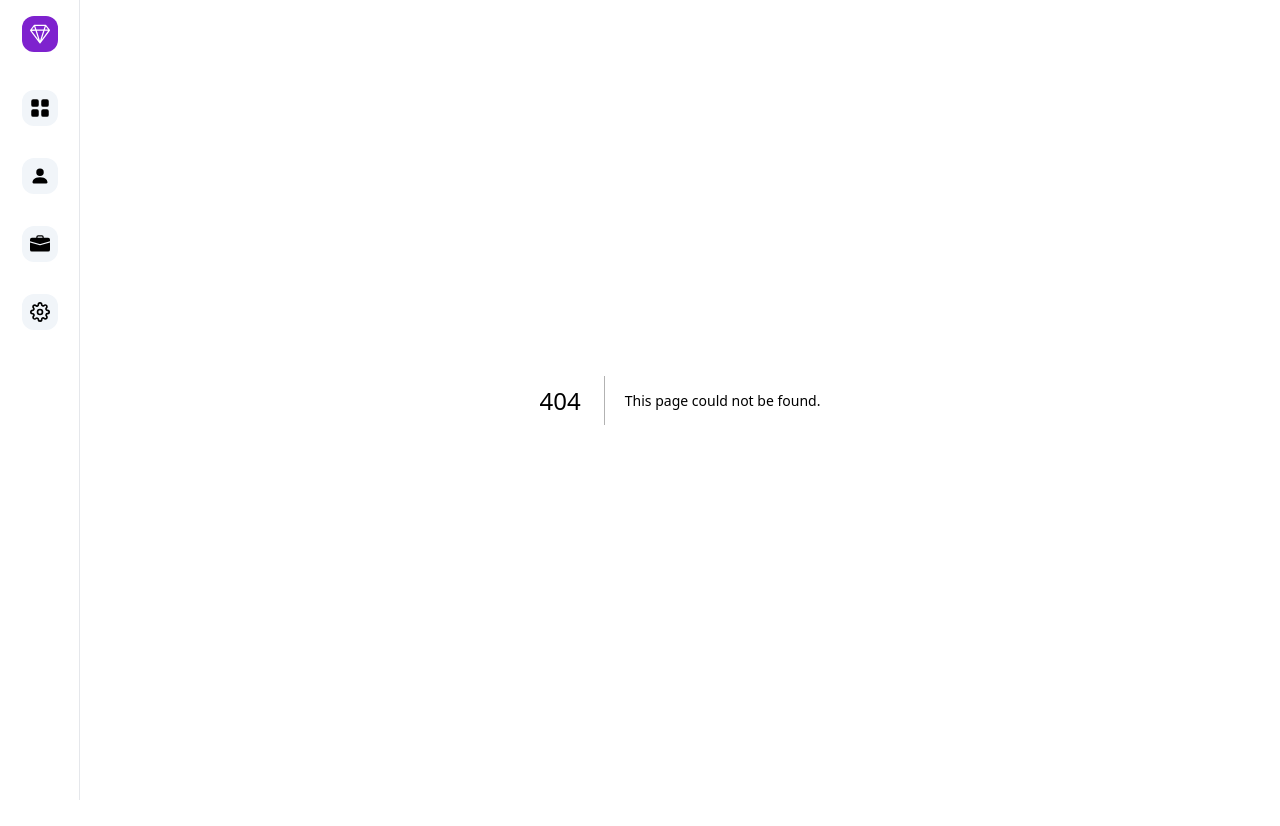
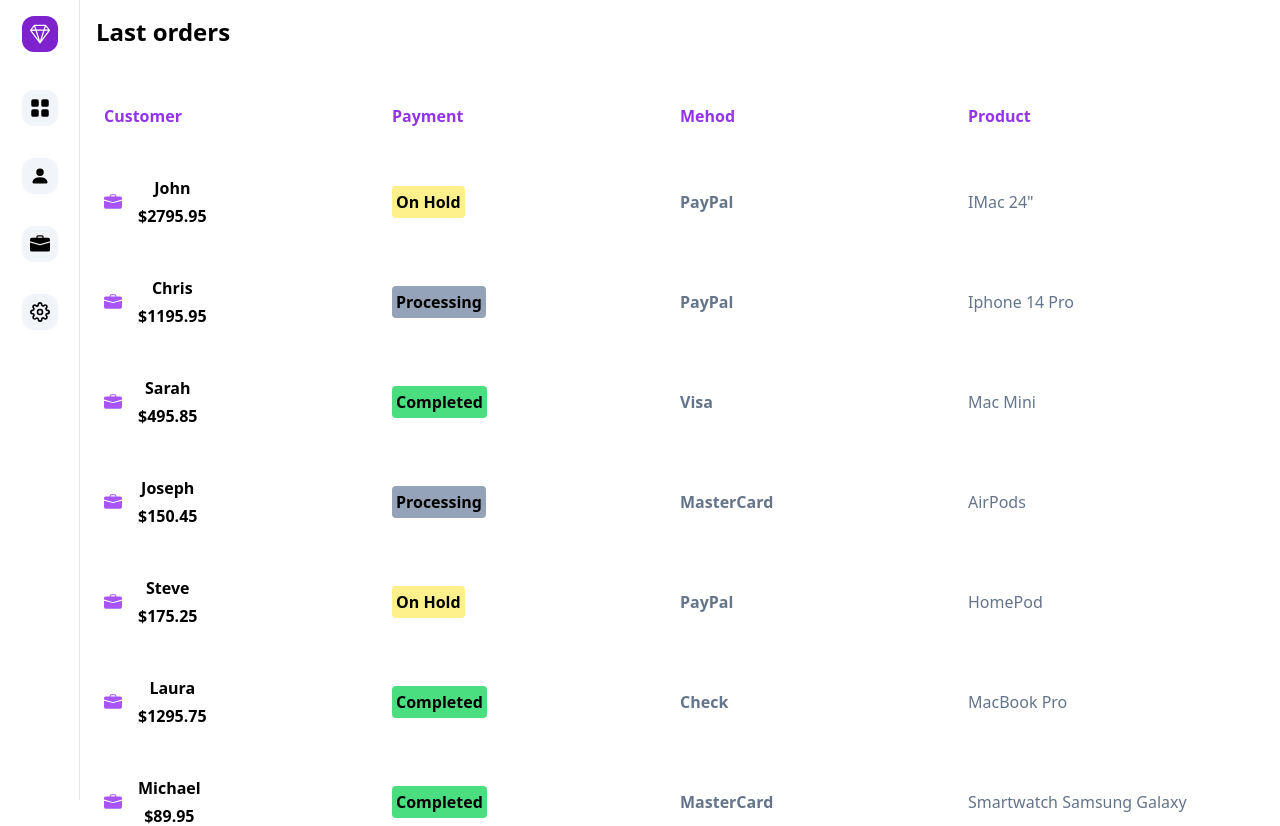
Before and after one commit to leasabus/dashboard-nextjs, a Next.js app: page /orders in a window 1280 px wide. Before the commit this address had no page. Shown: the top 826 px of the page. Before the commit the page ends 800 px from the top, so only its background shows below. Built offline with nearby package versions, Linux system fonts and the light colour scheme.

Commit message:
first version

```diff
--- /dev/null
+++ b/src/components/RecentOrders.jsx
@@ -0,0 +1,37 @@
+import React from 'react'
+import { data } from '@/data/data'
+import { HiShoppingBag } from 'react-icons/hi';
+import Link from 'next/link';
+
+export const RecentOrders = () => {
+    return (
+        <>
+            <h1 className='p-2 mt-4 text-xl'>Recent Orders</h1>
+            {
+                data.map((order, id) => (
+                    <li className='list-none  '
+                        key={id}>
+                        <div className='h-full flex flex-row items-center justify-center md:justify-around gap-10 p-2 mt-2 md:p-1'>
+                            <div className=' flex flex-row items-center justify-center w-[200px] md:w-full gap-4 m-auto '>
+                                <div className='flex items-center justify-center text-center '>
+                                    <Link href="customers"> <HiShoppingBag size={24} className='text-purple-700 bg-slate-300 rounded hover:text-slate-300 hover:bg-purple-700  ' /></Link>
+                                </div>
+                                <div className=' md:w-[100px]'>
+                                    <p className='font-bold'>${order.total}</p>
+                                    <p className='text-slate-600'>{order.name.first}</p>
+                                </div>
+                            </div>
+
+                            <div className='flex flex-row items-center md:justify-center p-2 w-full ' >
+                                <p className='font-semibold'>{order.date}</p>
+                            </div>
+
+                        </div>
+
+                    </li>
+                ))
+            }
+
+        </>
+    )
+}
--- a/src/data/data.js
+++ b/src/data/data.js
@@ -9,6 +9,7 @@ export const data = [
         status: 'On Hold',
         method: 'PayPal',
         date: '15 Minutes ago',
+        product: 'IMac 24"'
     },
     {
         id: 2,
@@ -20,6 +21,7 @@ export const data = [
         status: 'Processing',
         method: 'PayPal',
         date: '23 Minutes ago',
+        product: 'Iphone 14 Pro'
     },
     {
         id: 3,
@@ -31,6 +33,7 @@ export const data = [
         status: 'Completed',
         method: 'Visa',
         date: '1 Hour ago',
+        product: 'Mac Mini'
     },
     {
         id: 4,
@@ -42,6 +45,7 @@ export const data = [
         status: 'Processing',
         method: 'MasterCard',
         date: '1 Hour ago',
+        product: 'AirPods'
     },
     {
         id: 5,
@@ -53,6 +57,7 @@ export const data = [
         status: 'On Hold',
         method: 'PayPal',
         date: '2 Hour ago',
+        product: 'HomePod'
     },
     {
         id: 6,
@@ -64,6 +69,7 @@ export const data = [
         status: 'Completed',
         method: 'Check',
         date: '3 Hour ago',
+        product: 'MacBook Pro'
     },
     {
         id: 7,
@@ -75,6 +81,7 @@ export const data = [
         status: 'Completed',
         method: 'MasterCard',
         date: '3 Hour ago',
+        product: 'Smartwatch Samsung Galaxy'
     },
     {
         id: 8,
@@ -86,6 +93,7 @@ export const data = [
         status: 'Completed',
         method: 'Visa',
         date: '7 Hour ago',
+        product: 'Apple Iphone 13 Pro'
     },
     {
         id: 9,
@@ -97,6 +105,7 @@ export const data = [
         status: 'Completed',
         method: 'PayPal',
         date: '1 Day ago',
+        product: 'Headphones'
     },
     {
         id: 10,
@@ -108,5 +117,6 @@ export const data = [
         status: 'Completed',
         method: 'MasterCard',
         date: '1 Day ago',
+        product: 'Headsets '
     },
 ];
--- /dev/null
+++ b/src/pages/customers.jsx
@@ -0,0 +1,53 @@
+import React from 'react'
+import { data } from '@/data/data'
+import { MdAccountCircle } from 'react-icons/md';
+
+
+export const customers = () => {
+    return (
+        <div>
+            <h1 className='p-4 font-bold text-2xl'>Last customers</h1>
+            <div className='hidden md:grid grid-cols-4  font-bold items-center justify-center p-6 mt-4 text-purple-600'>
+                <p>Customer</p>
+                <p>Email</p>
+                <p >Mehod</p>
+                <p >Date</p>
+            </div>
+            {
+                data.map((order, id) => (
+                    <li key={id} className="list-none">
+
+                        <div className='grid grid-cols-2 md:grid-cols-4 p-4 md:p-6'>
+                            <div className='flex flex-row items-center gap-2 md:gap-4'>
+                                <MdAccountCircle size={20} className='text-purple-500 bg-slate-300 rounded' />
+                                <div className='flex flex-row gap-1 items-center  font-semibold'>
+                                    <p>{order.name.first}</p>
+                                    <p>{order.name.last}</p>
+                                </div>
+                            </div>
+
+                            <div className='hidden md:flex flex-col md:flex-row items-center gap-2 text-slate-500'>
+                                <p>{order.name.first}@gmail.com</p>
+
+                            </div>
+
+                            <div className='flex flex-row justify-center md:justify-start items-center text-slate-500 md:font-semibold gap-2'>
+                                <p>{order.method}</p>
+
+                            </div>
+
+                            <div className='hidden md:flex  items-center text-slate-500 gap-2 '>
+                                <p>{order.date}</p>
+                            </div>
+                        </div>
+
+                    </li>
+
+                ))
+            }
+        </div>
+    )
+}
+
+
+export default customers;
--- a/src/pages/index.js
+++ b/src/pages/index.js
@@ -3,6 +3,8 @@ import Image from 'next/image'
 import { Header } from '@/components/Home';
 import { TopCards } from '@/components/TopCards';
 import { BarChart } from '@/components/BarChart';
+import { RecentOrders } from '@/components/RecentOrders';
+
 
 
 
@@ -18,7 +20,10 @@ export default function Home() {
       <main className=''>
         <Header />
         <TopCards />
-        <BarChart />
+        <div className='flex flex-col  w-auto'>
+          <BarChart />
+          <RecentOrders />
+        </div>
       </main>
     </>
   )
--- /dev/null
+++ b/src/pages/orders.jsx
@@ -0,0 +1,60 @@
+
+import { data } from '@/data/data';
+import React from 'react'
+import { BsBriefcaseFill } from 'react-icons/bs'
+
+export const orders = () => {
+    return (
+        <div>
+            <h1 className='p-4 font-bold text-2xl'>Last orders</h1>
+            <div className='hidden md:grid grid-cols-4  font-bold items-center justify-center p-6 mt-4 text-purple-600'>
+                <p>Customer</p>
+                <p>Payment</p>
+                <p >Mehod</p>
+                <p >Product</p>
+            </div>
+            {
+                data.map((order, id) => (
+                    <li key={id} className="list-none">
+
+                        <div className='grid grid-cols-2 md:grid-cols-4 p-4 md:p-6'>
+                            <div className='flex flex-row items-center gap-2 md:gap-4'>
+                                <BsBriefcaseFill size={18} className='text-purple-500  rounded' />
+                                <div className='flex flex-col gap-1 items-center  font-semibold'>
+                                    <p>{order.name.first}</p>
+                                    <p>${order.total}</p>
+                                </div>
+                            </div>
+
+                            <div className='flex flex-col md:flex-row items-center gap-2 text-slate-500'>
+
+                                <span className={
+                                    order.status == 'Processing'
+                                        ? 'bg-slate-400 rounded text-black font-semibold p-1'
+                                        : order.status == 'Completed'
+                                            ? 'bg-green-400 rounded text-black font-semibold p-1'
+                                            : order.status == 'On Hold' ? 'bg-yellow-200 rounded text-black font-semibold p-1'
+                                                : ''
+                                }
+                                >{order.status}</span>
+                            </div>
+
+                            <div className='hidden md:flex flex-row items-center text-slate-500 font-semibold gap-2'>
+                                <p>{order.method}</p>
+
+                            </div>
+
+                            <div className='hidden md:flex items-center text-slate-500 gap-2 '>
+                                <p>{order.product}</p>
+                            </div>
+                        </div>
+
+                    </li>
+
+                ))
+            }
+        </div>
+    )
+}
+
+export default orders;
```
